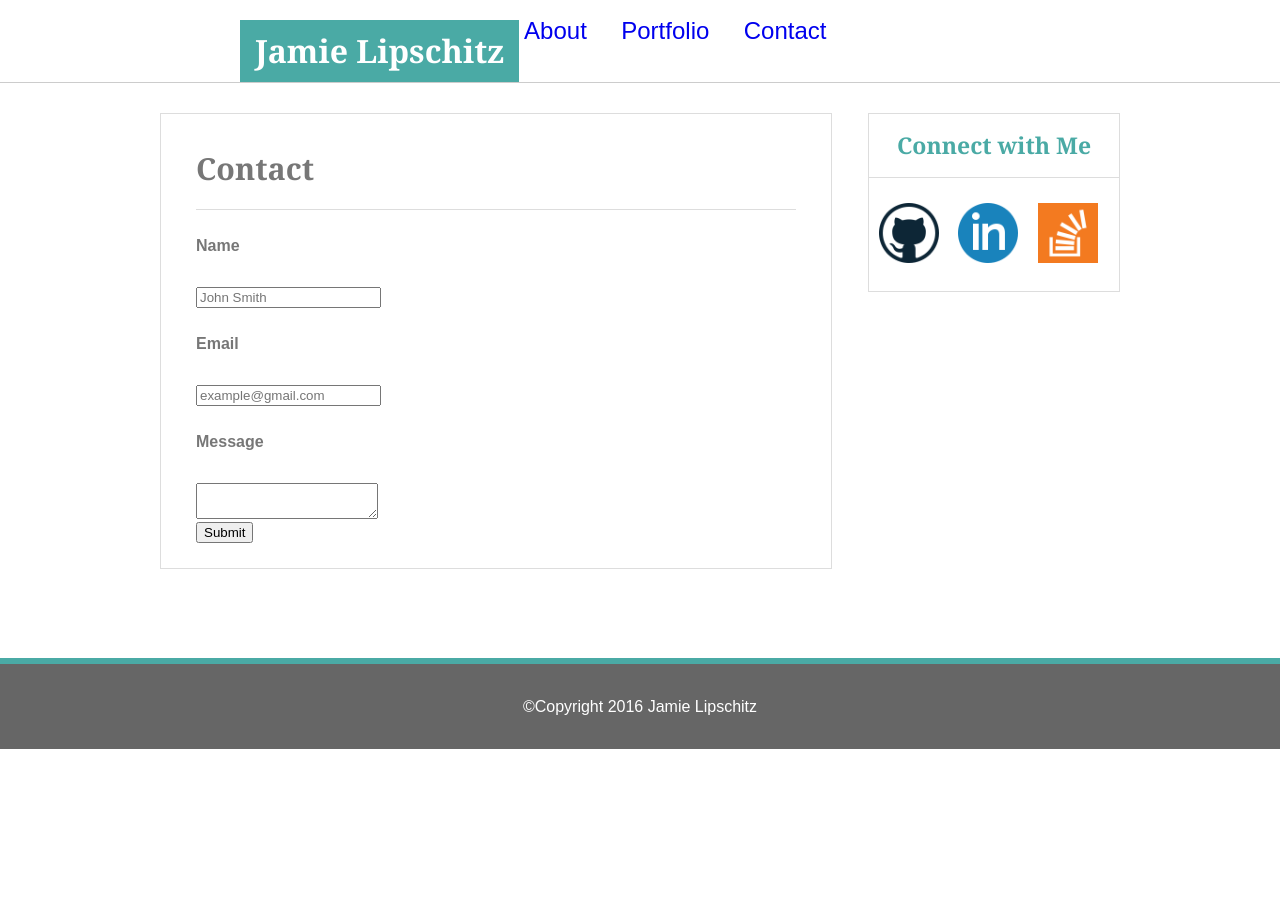
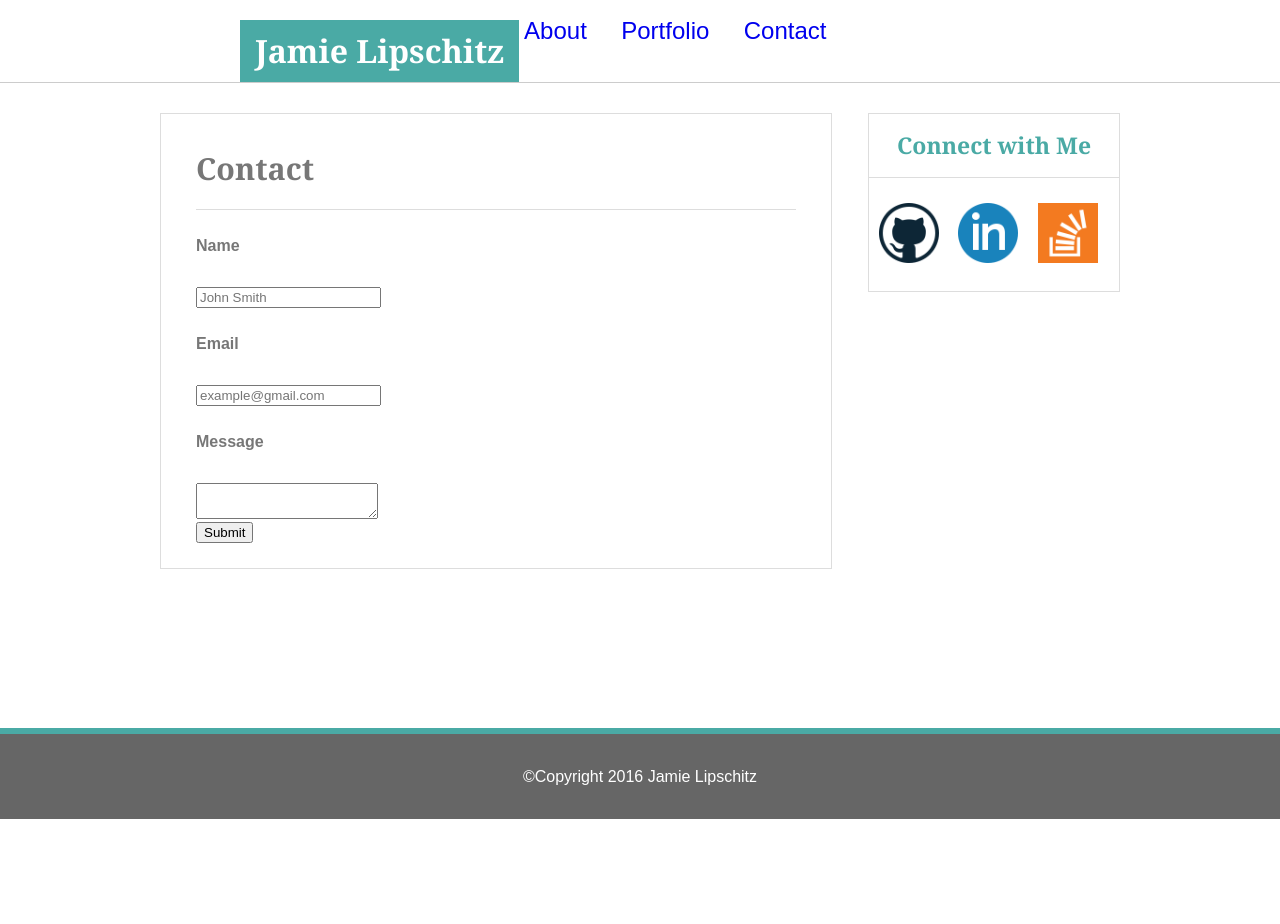
Before and after one commit to Jlipschitz/AboutMe, a PHP site: page /contact.html in a window 1280 px wide. Before the commit the page ends 749 px from the top, so only its background shows below. Run offline with PHP 8.4, Linux system fonts and the light colour scheme.

Commit message:
added sticky footer

```diff
--- a/assets/css/style.css
+++ b/assets/css/style.css
@@ -138,7 +138,7 @@
 
 /******* END FONT STYLING *******/
 
-/******* HOVER EFFECTS ******/
+/******* STYLE EFFECTS ******/
 
 .sideBar img:hover{
   	width:72px;
@@ -154,5 +154,21 @@
   height:275px;
   position:absolute;
 }
+a:visited{
+	text-decoration: none;
+}
 
-/******* END HOVER EFFECTS ******/
+/******* STYLE EFFECTS ******/
+* {
+	margin: 0;
+}
+html, body {
+	height: 100%;
+}
+.wrapper {
+	min-height: 100%;
+	margin: 0 auto -155px; /* the bottom margin is the negative value of the footer's height */
+}
+footer, .push {
+	height: 155px; /* '.push' must be the same height as 'footer' */
+}
--- a/index.html
+++ b/index.html
@@ -6,6 +6,9 @@
     <meta name="description" content="Jamie Development Web Page">
     <link rel="stylesheet" type="text/css" href="assets/css/reset.css">
     <link rel="stylesheet" type="text/css" href="assets/css/style.css">
+    <script>
+    	document.createElement('header'); document.createElement('footer'); document.createElement('section'); document.createElement('article'); document.createElement('aside'); document.createElement('nav');
+   </script>
     <title>Jamie Lipschitz</title>
   </head>
 
```
